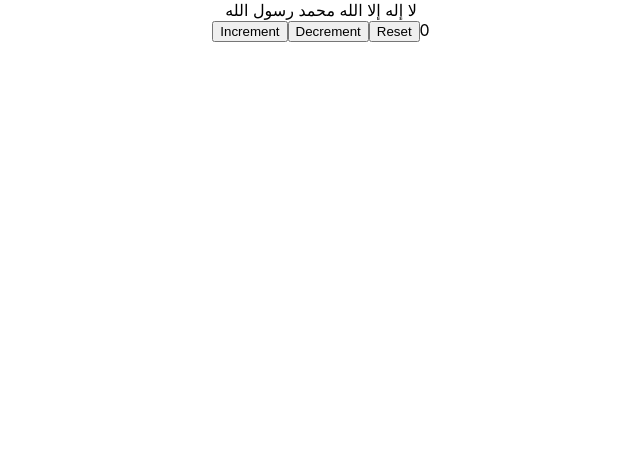
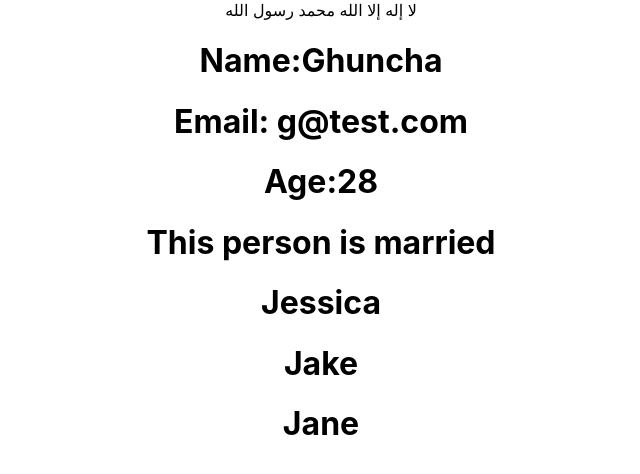
Before and after one commit to mannawar/react-2024, a React (Create React App) app: page / in a window 1280 px wide. Shown: the top 474 px of the page, without its empty margins (319-959 px from the left). Built offline with nearby package versions, Linux system fonts and the light colour scheme.

Commit message:
prop-types

```diff
--- a/package.json
+++ b/package.json
@@ -9,6 +9,7 @@
     "@testing-library/react": "^13.4.0",
     "@testing-library/user-event": "^13.5.0",
     "axios": "^1.6.5",
+    "prop-types": "^15.8.1",
     "react": "^18.2.0",
     "react-dom": "^18.2.0",
     "react-hook-form": "^7.49.3",
--- a/src/App.js
+++ b/src/App.js
@@ -1,21 +1,30 @@
 import './App.css';
-import { useCounter} from './hooks/useCounter';
+import { Person} from './pages/Person';
+import {PropTypes} from 'prop-types'
 
 function App() {
-  const {state, handleIncrement, handleDecrement, handleReset} = useCounter(0);
   return (
     <>
       <div className='App'>
         لا إله إلا الله محمد رسول الله
-        <div>
-          <button onClick={handleIncrement}>Increment</button>
-          <button onClick={handleDecrement}>Decrement</button>
-          <button onClick={handleReset}>Reset</button>
-          {state}
-        </div>
+        <Person
+          name="Ghuncha"
+          email="g@test.com"
+          age={28}
+          isMarried = {true}
+          friends={["Jessica", "Jake", "Jane"]}
+          />
       </div>
     </>
   );
 }
 
+Person.propTypes = {
+  name: PropTypes.string,
+  email: PropTypes.string,
+  age: PropTypes.number,
+  isMarried: PropTypes.bool,
+  friends: PropTypes.arrayOf(PropTypes.string)
+}
+
 export default App;
--- a/src/pages/Person.js
+++ b/src/pages/Person.js
@@ -1,10 +1,13 @@
-// export const Person = (props) => {
-//     return (
-//         <div>
-//             <h1>Name:{props.name}</h1>
-//             <h1>Email:{props.email}</h1>
-//             <h1>Age:{props.age}</h1>
-
-//         </div>
-//     )
-// }
+export const Person = (props) => {
+    return (
+        <div>
+            <h1>Name:{props.name}</h1>
+            <h1>Email: {props.email}</h1>
+            <h1>Age:{props.age}</h1>
+            <h1>This person {props.isMarried ? "is": "is not"} married</h1>
+            {props.friends.map((friend, index) => (
+                <h1 key={index}>{friend}</h1>
+            ))}
+        </div>
+    )
+}
```
Also changed, not shown: 1 other file (tests, documents, lock files or other folders).
